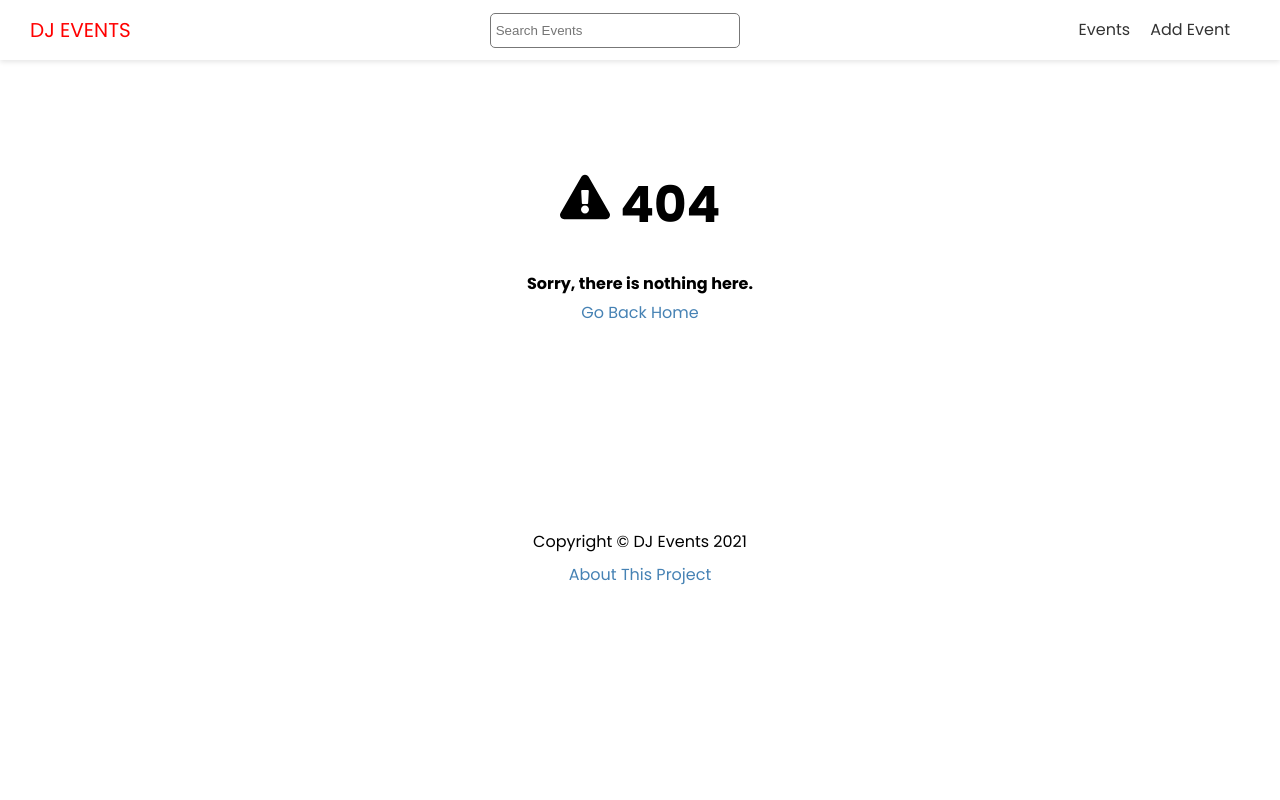
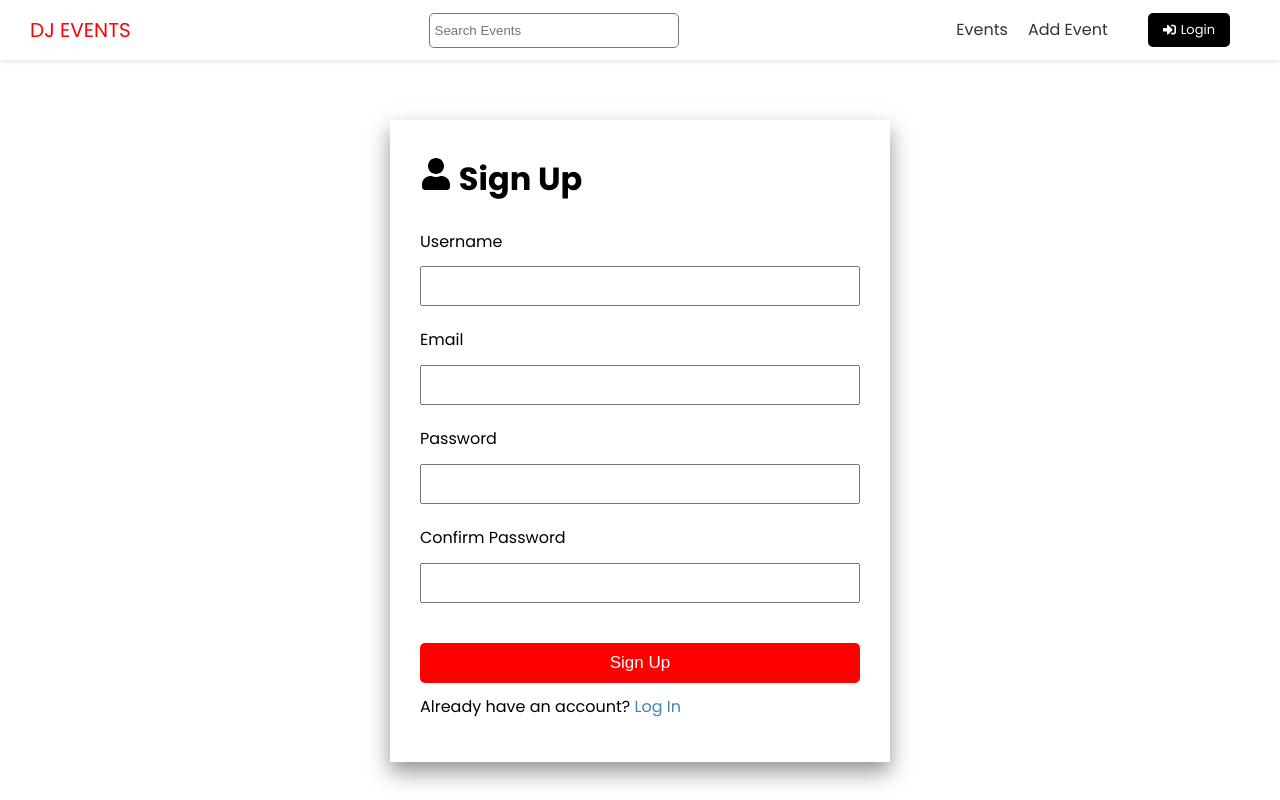
Before and after one commit to webmatters/dj-next, a Next.js app: page /account/register in a window 1280 px wide. Before the commit this address had no page. Shown: the top 800 px of the page. Built offline with nearby package versions, Linux system fonts and the light colour scheme; no server answers.

Commit message:
Adds login and register pages.

```diff
--- a/components/Header.js
+++ b/components/Header.js
@@ -1,4 +1,5 @@
 import Link from 'next/link'
+import { FaSignInAlt, FaSignOutAlt } from 'react-icons/fa'
 
 import Search from './Search'
 import styles from '@/styles/Header.module.css'
@@ -24,6 +25,14 @@
               <a>Add Event</a>
             </Link>
           </li>
+          <li>
+            <Link href={'/account/login'}>
+              <a className="btn-secondary btn-icon">
+                <FaSignInAlt />
+                Login
+              </a>
+            </Link>
+          </li>
         </ul>
       </nav>
     </header>
--- /dev/null
+++ b/pages/account/register.js
@@ -0,0 +1,82 @@
+import { FaUser } from 'react-icons/fa'
+import { useState, useEffect, useContext } from 'react'
+import { useRouter } from 'next/router'
+import Link from 'next/link'
+import axios from 'axios'
+import { ToastContainer, toast } from 'react-toastify'
+import 'react-toastify/dist/ReactToastify.css'
+
+import { API_URL } from '@/config/index'
+import styles from '@/styles/AuthForm.module.css'
+import Layout from '@/components/Layout'
+
+export default function RegisterPage() {
+  const [username, setUsername] = useState('')
+  const [email, setEmail] = useState('')
+  const [password, setPassword] = useState('')
+  const [passwordConfirm, setPasswordConfirm] = useState('')
+
+  const handleSubmit = e => {
+    e.preventDefault()
+
+    if (password !== passwordConfirm) {
+      toast.error('Passwords do not match')
+      return
+    }
+    console.log({ email, password })
+  }
+
+  return (
+    <Layout title="User Signup">
+      <div className={styles.auth}>
+        <h1>
+          {' '}
+          <FaUser /> Sign Up
+        </h1>
+        <ToastContainer />
+        <form onSubmit={handleSubmit}>
+          <div>
+            <label htmlFor="username">Username</label>
+            <input
+              type="text"
+              id="username"
+              value={username}
+              onChange={e => setUsername(e.target.value)}
+            />
+          </div>
+          <div>
+            <label htmlFor="email">Email</label>
+            <input
+              type="email"
+              id="email"
+              value={email}
+              onChange={e => setEmail(e.target.value)}
+            />
+          </div>
+          <div>
+            <label htmlFor="password">Password</label>
+            <input
+              type="password"
+              id="password"
+              value={password}
+              onChange={e => setPassword(e.target.value)}
+            />
+          </div>
+          <div>
+            <label htmlFor="passwordConfirm">Confirm Password</label>
+            <input
+              type="password"
+              id="passwordConfirm"
+              value={passwordConfirm}
+              onChange={e => setPasswordConfirm(e.target.value)}
+            />
+          </div>
+          <input type="submit" value="Sign Up" className="btn" />
+        </form>
+        <p>
+          Already have an account? <Link href={`/account/login`}>Log In</Link>
+        </p>
+      </div>
+    </Layout>
+  )
+}
--- a/pages/events/index.js
+++ b/pages/events/index.js
@@ -7,7 +7,6 @@
 import Pagination from '@/components/Pagination'
 
 export default function EventsPage({ events, page, pageCount }) {
-  console.log(page, pageCount)
   return (
     <Layout>
       <h1>Events</h1>
--- /dev/null
+++ b/styles/AuthForm.module.css
@@ -0,0 +1,31 @@
+.auth {
+  max-width: 500px;
+  margin: auto;
+  padding: 30px;
+  box-shadow: 0px 10px 20px 0px rgba(50, 50, 50, 0.52);
+}
+
+.auth label {
+  display: block;
+  margin-bottom: 10px;
+}
+
+.auth input[type='text'],
+.auth input[type='email'],
+.auth input[type='password'] {
+  display: block;
+  width: 100%;
+  height: 40px;
+  padding: 5px;
+  font-size: 18px;
+}
+
+.auth input[type='submit'] {
+  margin-top: 20px;
+  width: 100%;
+  font-size: 17px;
+}
+
+.auth div {
+  margin-bottom: 20px;
+}
```
Also changed, not shown: pages/account/login.js (added, +57 -0 lines).
